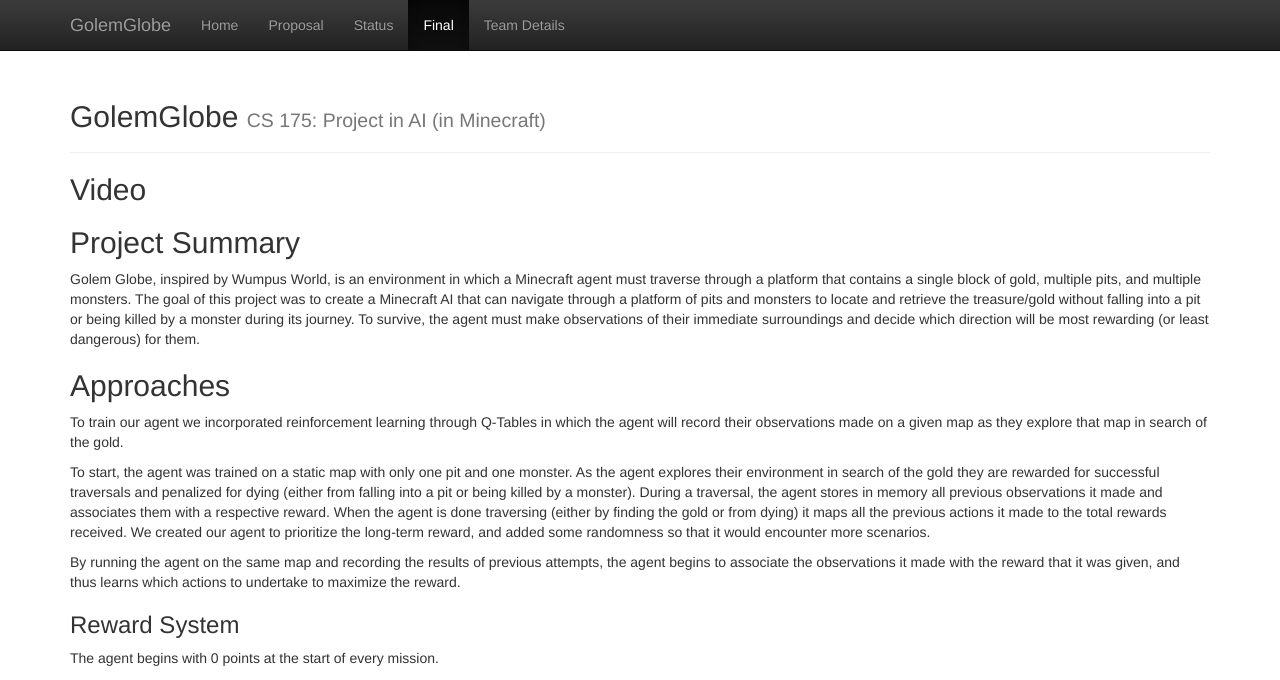
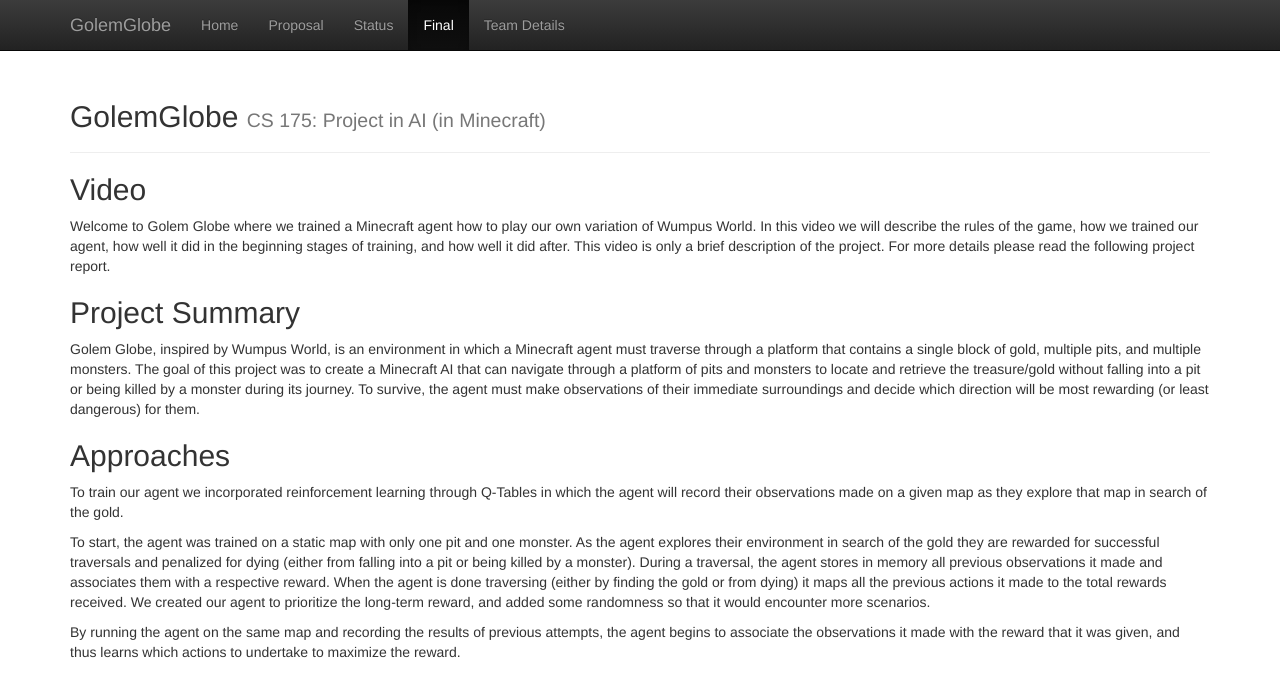
Before and after one commit to SalehO/GolumGlobe, a Jekyll site: the page built from docs/final.md, in a window 1280 px wide and 1254 px high. Shown: the top 680 px of the window. Built offline with Jekyll 4.4.1, drawn with Linux system fonts in a browser that asks for light colours.

Commit message:
Update final.md

```diff
--- a/docs/final.md
+++ b/docs/final.md
@@ -4,9 +4,9 @@
 ---
 
 ## Video
+Welcome to Golem Globe where we trained a Minecraft agent how to play our own variation of Wumpus World. In this video we will describe the rules of the game, how we trained our agent, how well it did in the beginning stages of training, and how well it did after. This video is only a brief description of the project. For more details please read the following project report.
 
 ## Project Summary
-
 Golem Globe, inspired by Wumpus World, is an environment in which a Minecraft agent must traverse through a platform that contains a single block of gold, multiple pits, and multiple monsters. The goal of this project was to create a Minecraft AI that can navigate through a platform of pits and monsters to locate and retrieve the treasure/gold without falling into a pit or being killed by a monster during its journey. To survive, the agent must make observations of their immediate surroundings and decide which direction will be most rewarding (or least dangerous) for them.
 
 ## Approaches
```
